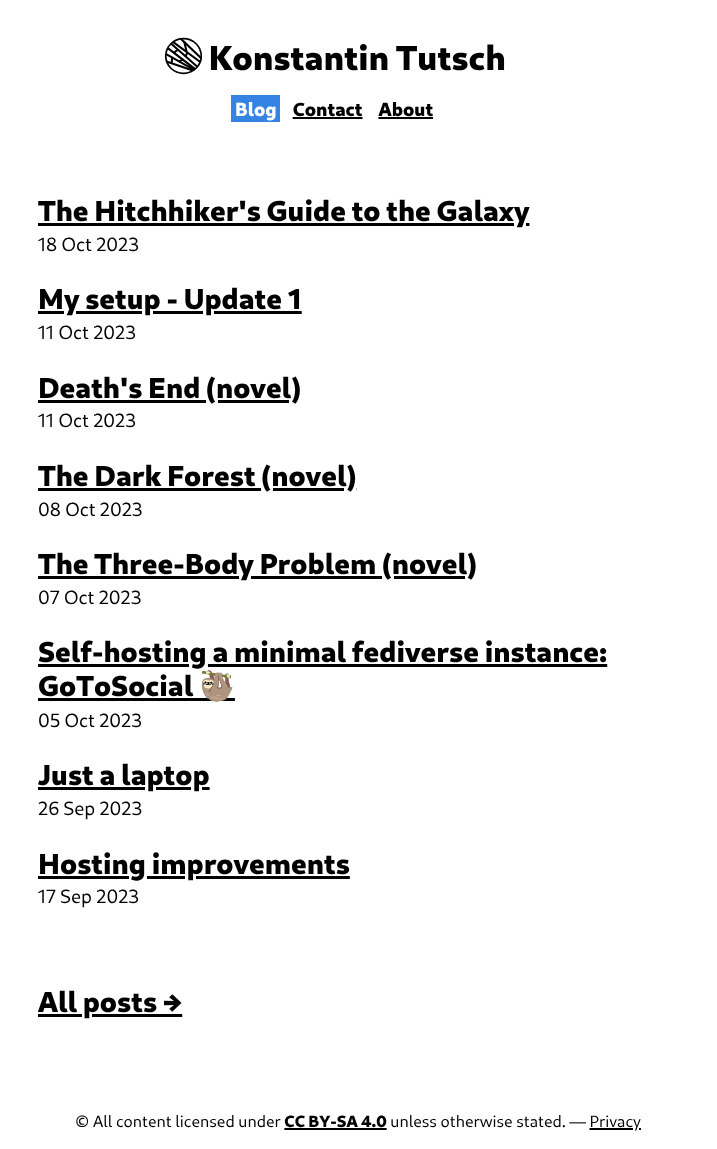
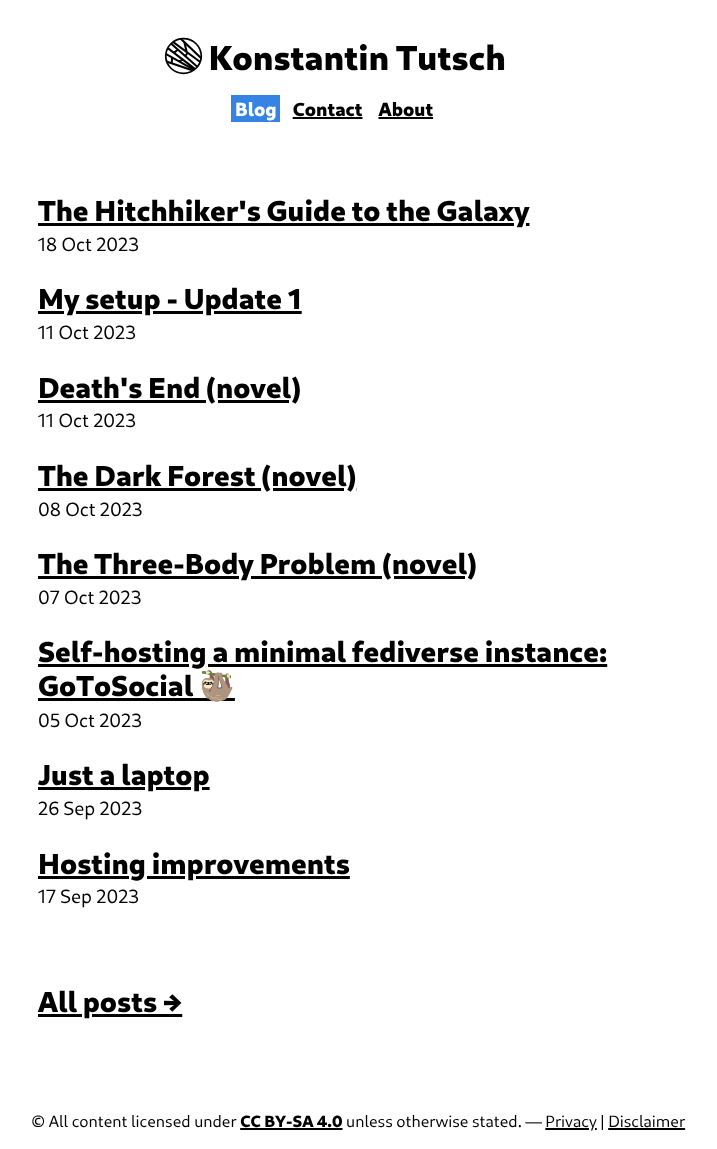
Before and after one commit to konstantintutsch/website, a Jekyll site: the page built from index.html, in a window 1280 px wide. Shown: the whole page, without its empty margins (282-999 px from the left). Built offline with Jekyll 4.4.1, drawn with Linux system fonts in a browser that asks for light colours.

Commit message:
Add disclaimer

```diff
--- a/_includes/footer.html
+++ b/_includes/footer.html
@@ -1 +1 @@
-<small>© All content licensed under <b><a target="_blank" rel="noopener noreferrer" href="https://creativecommons.org/licenses/by-sa/4.0/">CC BY-SA 4.0</a></b> unless otherwise stated. — <a href="/privacy">Privacy</a></small>
+<small>© All content licensed under <b><a target="_blank" rel="noopener noreferrer" href="https://creativecommons.org/licenses/by-sa/4.0/">CC BY-SA 4.0</a></b> unless otherwise stated. — <a href="/privacy">Privacy</a> | <a href="/disclaimer">Disclaimer</a></small>
--- a/_includes/post.html
+++ b/_includes/post.html
@@ -1,4 +1,4 @@
 <div class="post">
-    <h2 class="post"><a href="{{ include.url }}">{{ include.title }}</a></h2>
+    <h3 class="post"><a href="{{ include.url }}">{{ include.title }}</a></h3>
     <p class="date">{{ include.date | date_to_string }}</p>
 </div>
--- a/assets/css/style.css
+++ b/assets/css/style.css
@@ -93,8 +93,9 @@ nav a,
 
 /* titles */
 article .post { margin-bottom: -0.5em; }
-h2 { margin-top: 4vh; }
-article h2.nav { margin-top: 3em; }
+h2, article h3.post { margin-top: 4vh; }
+article h3.nav { margin-top: 3em; }
+h2 { font-size: 1.7em; }
 h3 { font-size: 1.5em; }
 h4 { font-size: 1.3em; }
 
--- a/index.html
+++ b/index.html
@@ -7,4 +7,4 @@ description: Welcome to Konstantin Tutsch's website. Here you can discover lots
     {% include post.html url=post.url title=post.title date=post.date %}
 {% endfor %}
 
-<h2 class="nav"><a href="/archive">All posts →</a></h2>
+<h3 class="nav"><a href="/archive">All posts →</a></h3>
```
Also changed, not shown: disclaimer/index.html (added, +28 -0 lines).
